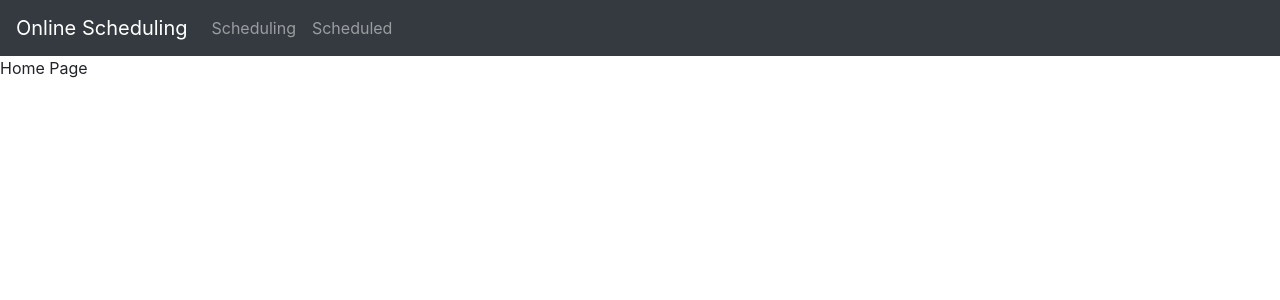
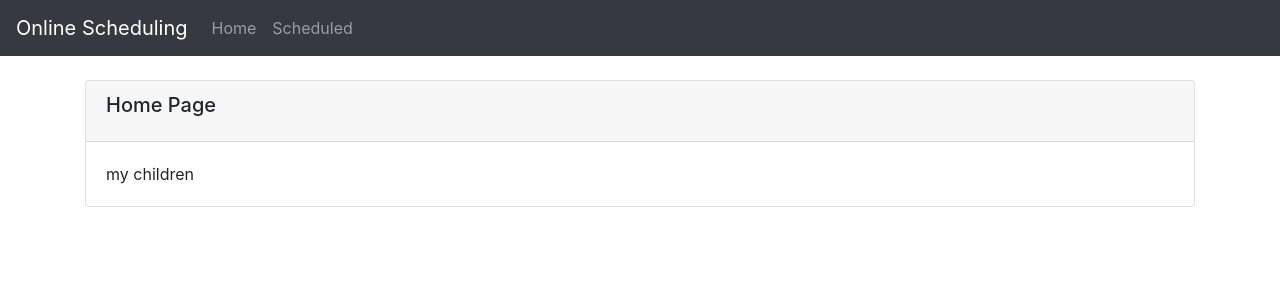
Before and after one commit to GabrielSantanaC/online-scheduling, a React (Create React App) app: page / in a window 1280 px wide. Shown: the top 300 px of the page. Built offline with nearby package versions, Linux system fonts and the light colour scheme.

Commit message:
Page and card components

```diff
--- /dev/null
+++ b/src/components/Card/index.jsx
@@ -0,0 +1,13 @@
+import React from 'react';
+import { Card } from 'react-bootstrap';
+
+export default function index({ title, children }) {
+  return (
+    <Card>
+      <Card.Header>
+        <Card.Title>{title}</Card.Title>
+      </Card.Header>
+      <Card.Body>{children}</Card.Body>
+    </Card>
+  );
+}
--- /dev/null
+++ b/src/components/Page/index.jsx
@@ -0,0 +1,12 @@
+import React from 'react';
+import { Container } from 'react-bootstrap';
+import Card from '../Card';
+
+// eslint-disable-next-line react/prop-types
+export default function Index({ title, children }) {
+  return (
+    <Container className="mt-4">
+      <Card title={title}>{children}</Card>
+    </Container>
+  );
+}
--- a/src/pages/Home/index.jsx
+++ b/src/pages/Home/index.jsx
@@ -1,9 +1,10 @@
 import React from 'react';
+import Page from '../../components/Page';
 
 export default function index() {
   return (
-    <div>
-      Home Page
-    </div>
+    <Page title="Home Page">
+      my children
+    </Page>
   );
 }
--- a/src/pages/Scheduled/index.jsx
+++ b/src/pages/Scheduled/index.jsx
@@ -1,9 +1,10 @@
 import React from 'react';
+import Page from '../../components/Page';
 
 export default function index() {
   return (
-    <div>
-      Scheduled Page
-    </div>
+    <Page title="Scheduled Page">
+      my children
+    </Page>
   );
 }
--- a/src/routes.jsx
+++ b/src/routes.jsx
@@ -7,7 +7,7 @@ import Scheduled from './pages/Scheduled';
 const routes = [{
   componet: Home,
   path: '/',
-  name: 'Scheduling',
+  name: 'Home',
 }, {
   componet: Scheduled,
   path: '/scheduled',
```
